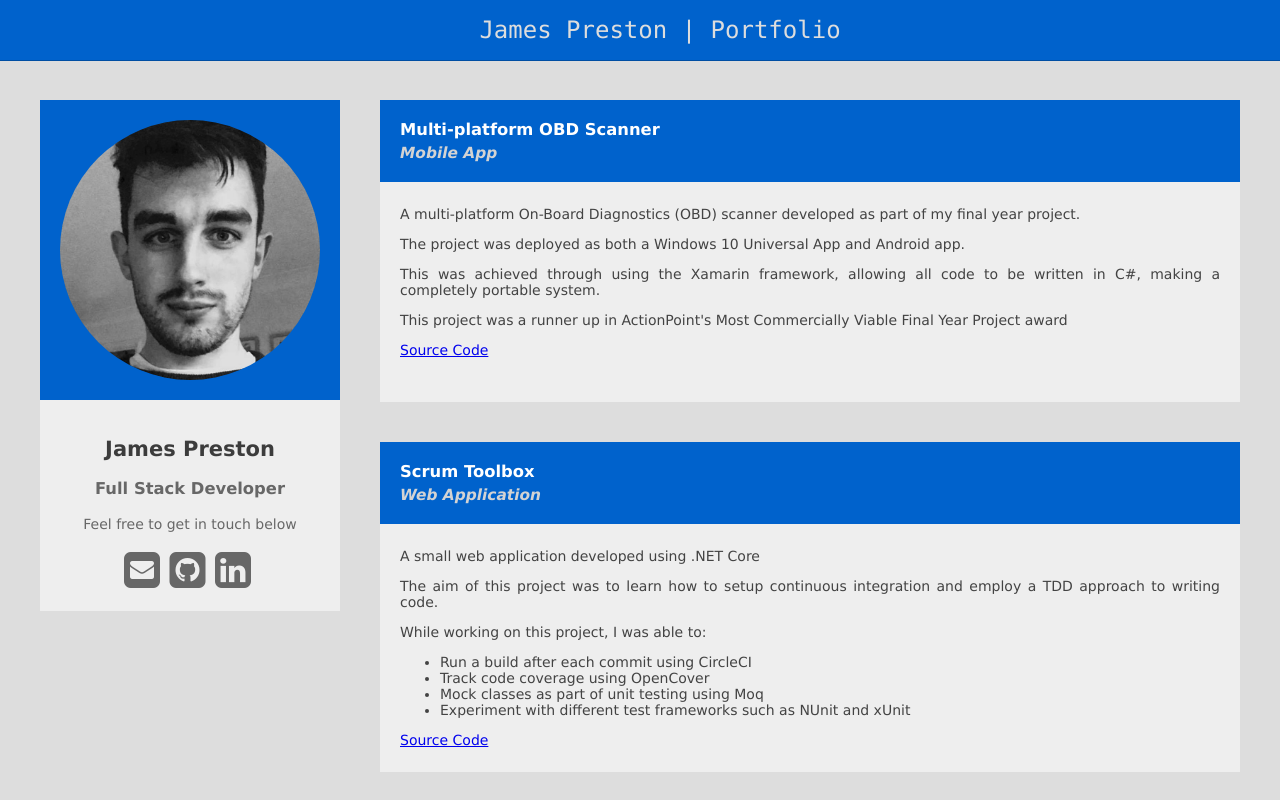
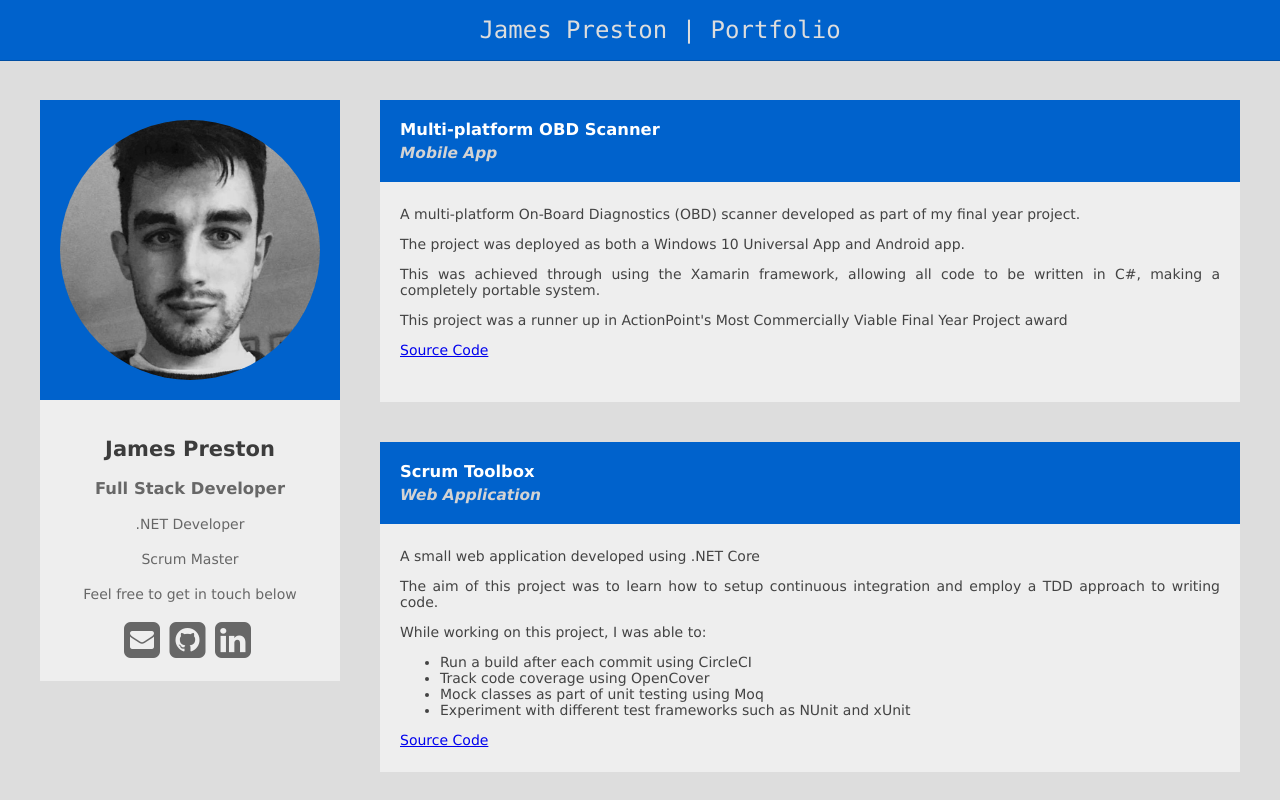
Before and after one commit to JamesPreston1993/JamesPreston1993.github.io, a plain HTML site: page index.html in a window 1280 px wide. Shown: the top 800 px of the page. Drawn offline with Linux system fonts and the light colour scheme.

Commit message:
Update index.html

```diff
--- a/index.html
+++ b/index.html
@@ -23,6 +23,8 @@
     </div><div class="profile-details-container">
       <h1>James Preston</h1>
       <h3>Full Stack Developer</h3>
+      <p>.NET Developer</p>
+      <p>Scrum Master</p>
       <p>Feel free to get in touch below</p>
       <a href="mailto:jamescpreston93@gmail.com"><i class="fa fa-3x fa-envelope-square"></i></a>
       <a target="_blank" href="https://github.com/JamesPreston1993"><i class="fa fa-3x fa-github-square"></i></a>
```
